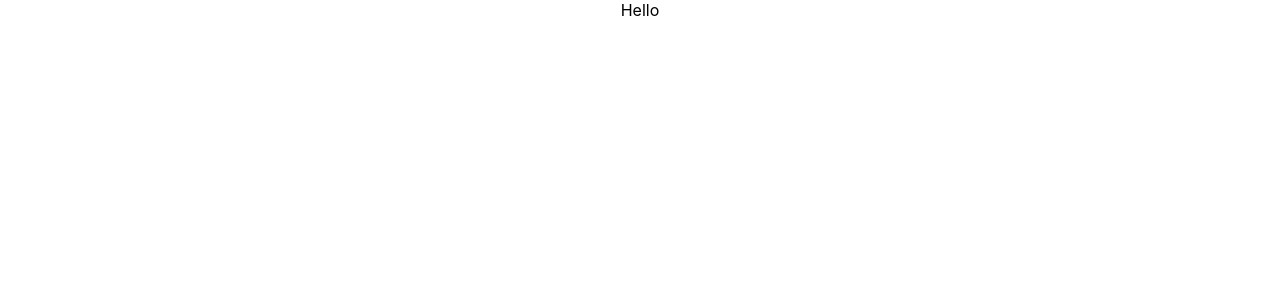
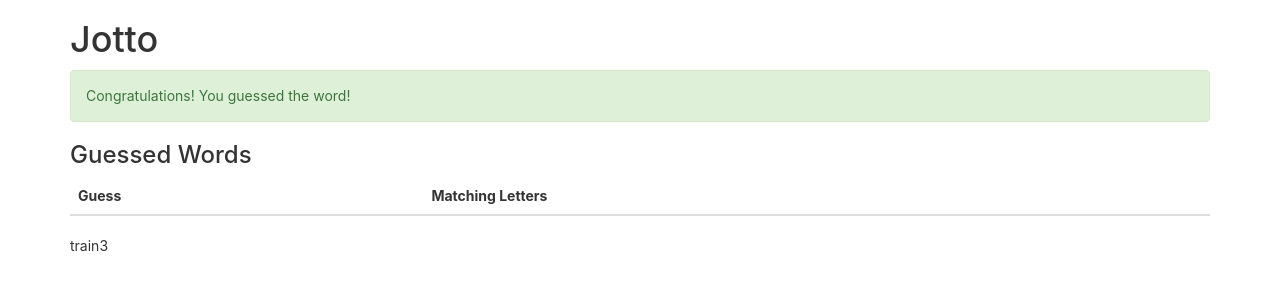
Before and after one commit to Joemokhtarali/Jotto-Jest-React-Redux, a React (Create React App) app in the folder jotto/: page / in a window 1280 px wide. Shown: the top 300 px of the page. Built offline with nearby package versions, Linux system fonts and the light colour scheme.

Commit message:
added bootstrap for styling

```diff
--- a/jotto/public/index.html
+++ b/jotto/public/index.html
@@ -24,6 +24,9 @@
       work correctly both with client-side routing and a non-root public URL.
       Learn how to configure a non-root public URL by running `npm run build`.
     -->
+    <!-- Latest compiled and minified CSS -->
+  <link rel="stylesheet" href="https://maxcdn.bootstrapcdn.com/bootstrap/3.3.7/css/bootstrap.min.css" integrity="sha384-BVYiiSIFeK1dGmJRAkycuHAHRg32OmUcww7on3RYdg4Va+PmSTsz/K68vbdEjh4u" crossorigin="anonymous">
+
     <title>React App</title>
   </head>
   <body>
--- a/jotto/src/App.css
+++ /dev/null
@@ -1,38 +0,0 @@
-.App {
-  text-align: center;
-}
-
-.App-logo {
-  height: 40vmin;
-  pointer-events: none;
-}
-
-@media (prefers-reduced-motion: no-preference) {
-  .App-logo {
-    animation: App-logo-spin infinite 20s linear;
-  }
-}
-
-.App-header {
-  background-color: #282c34;
-  min-height: 100vh;
-  display: flex;
-  flex-direction: column;
-  align-items: center;
-  justify-content: center;
-  font-size: calc(10px + 2vmin);
-  color: white;
-}
-
-.App-link {
-  color: #61dafb;
-}
-
-@keyframes App-logo-spin {
-  from {
-    transform: rotate(0deg);
-  }
-  to {
-    transform: rotate(360deg);
-  }
-}
--- a/jotto/src/App.js
+++ b/jotto/src/App.js
@@ -1,9 +1,13 @@
-import './App.css';
+
+import Congrats from './Congrats'
+import GuessedWords from './GuessedWords'
 
 function App() {
   return (
-    <div className="App">
-      Hello
+    <div className="container">
+      <h1>Jotto</h1>
+      <Congrats success={true} />
+      <GuessedWords guessedWords={[ {guessedWord: 'train',letterMatchCount:3 }]} />
     </div>
   );
 }
--- a/jotto/src/Congrats.js
+++ b/jotto/src/Congrats.js
@@ -5,8 +5,8 @@
 const Congrats = (props) => {
     if(props.success === true){
         return (
-            <div data-test="component-congrats">
-                <span data-test="congrats-message">
+            <div data-test="component-congrats" className="alert alert-success">
+                <span data-test="congrats-message" >
                     Congratulations! You guessed the word!
                 </span>
             </div>
--- a/jotto/src/GuessedWords.js
+++ b/jotto/src/GuessedWords.js
@@ -1,48 +1,45 @@
-import React from 'react'
-import propTypes from 'prop-types'
+import React from "react";
+import propTypes from "prop-types";
 
 const GuessedWords = (props) => {
   let contents;
-	if(props.guessedWords.length === 0){
+  if (props.guessedWords.length === 0) {
     contents = (
-				<span data-test='guess-instructions'>
-					Try to guess the secret word!
-				</span>
-			)
-	}else {
+      <span data-test="guess-instructions">Try to guess the secret word!</span>
+    );
+  } else {
     //{guessedWord: 'train', letterMatchCount: 3},
     const guessedWordsRows = props.guessedWords.map((word, index) => (
-			<tr data-test="guessed-word" key={index}>
-				<td>{word.guessedWord}</td>
-				<td>{word.letterMatchCount}</td>
+      <tr data-test="guessed-word" key={index} >
+        <td>{ word.guessedWord }</td>
+        <td>{ word.letterMatchCount }</td>
       </tr>
-		))
+    ));
     contents = (
       <div data-test="guessed-words">
         <h3>Guessed Words</h3>
-				<table>
-					<tr><th>Guess</th><th>Matching Letters</th> </tr>
+        <table className="table table-sm">
+          <thead className="thead-light">
+            <tr>
+              <th>Guess</th>
+              <th>Matching Letters</th>{" "}
+            </tr>
+          </thead>
         </table>
-				<tbody>
-					{ guessedWordsRows }
-				</tbody>
+        <tbody>{guessedWordsRows}</tbody>
       </div>
-		)
+    );
   }
-	return (
-		<div data-test='component-guessed-words'>
-			{ contents }
-		</div>
-	)
-}
+  return <div data-test="component-guessed-words">{contents}</div>;
+};
 
 GuessedWords.propTypes = {
   guessedWords: propTypes.arrayOf(
     propTypes.shape({
       guessedWord: propTypes.string.isRequired,
-			letterMatchCount: propTypes.number.isRequired
+      letterMatchCount: propTypes.number.isRequired,
     })
-		).isRequired
-}
+  ).isRequired,
+};
 
-export default GuessedWords
+export default GuessedWords;
```
Lines whose indentation alone changed are shown as unchanged.
